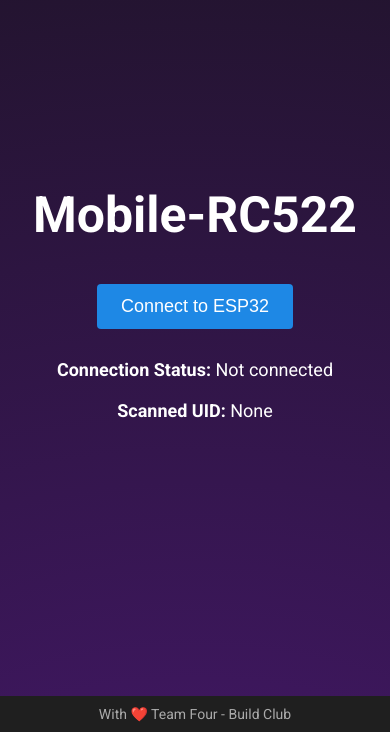
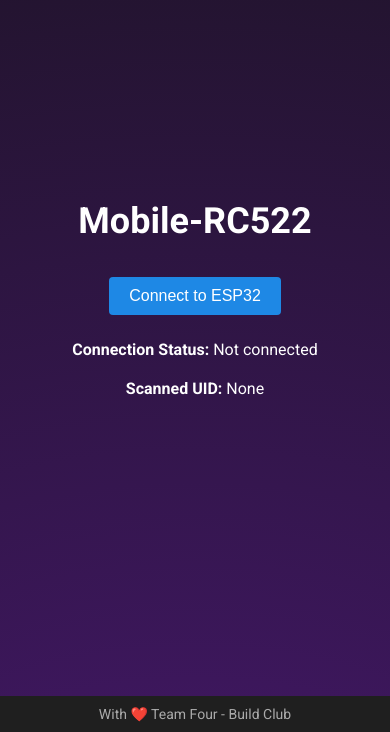
Before and after one commit to mebishp/Mobile-MFRC522, a plain HTML site: page index.html in a window 390 px wide. Shown: the part 112-844 px from the top of the page. Drawn offline with Linux system fonts and the light colour scheme.

Commit message:
Major changes

```diff
--- a/style.css
+++ b/style.css
@@ -75,3 +75,24 @@ footer {
         background-position: 50% 100%;
     }
 }
+
+/* Media queries for mobile devices */
+@media (max-width: 600px) {
+    h1 {
+        font-size: 36px;
+    }
+
+    button {
+        font-size: 16px;
+        padding: 10px 20px;
+        margin: 15px;
+    }
+
+    p {
+        font-size: 16px;
+    }
+
+    .container {
+        padding: 10px;
+    }
+}
```
